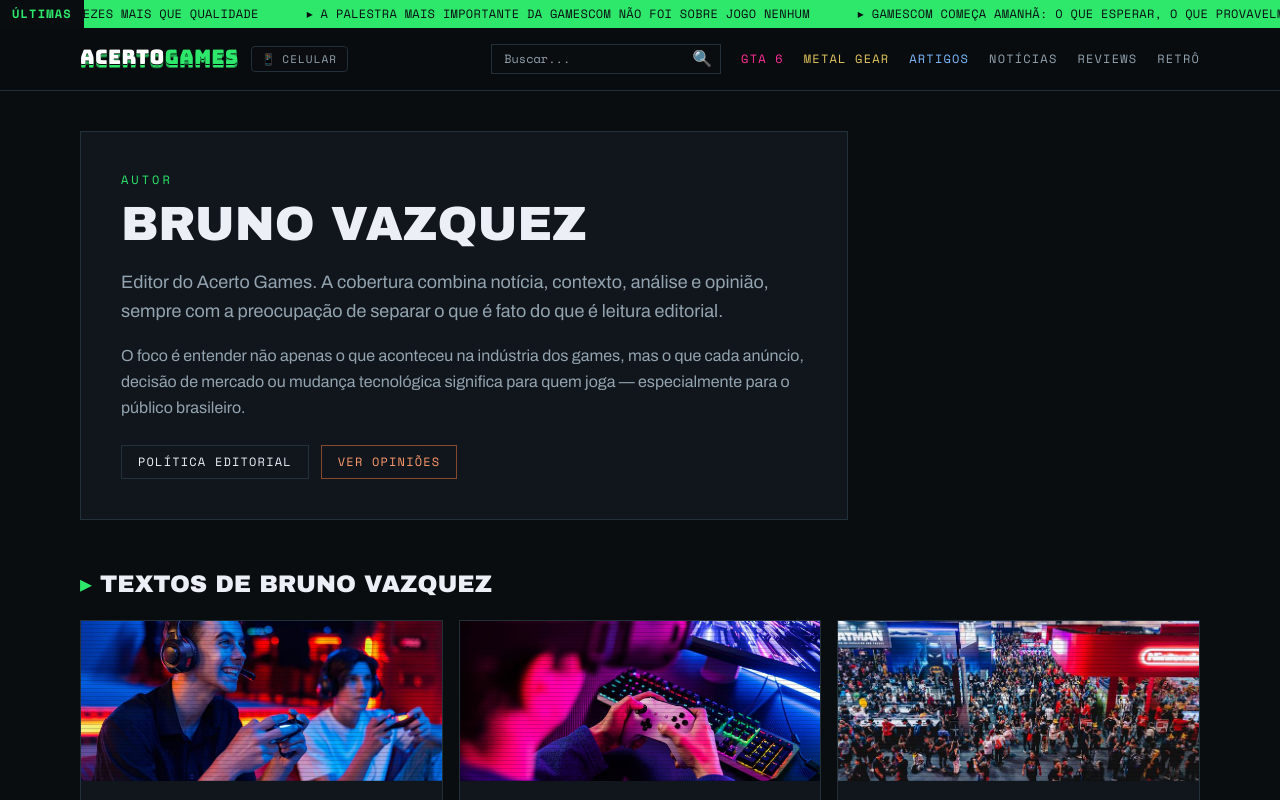
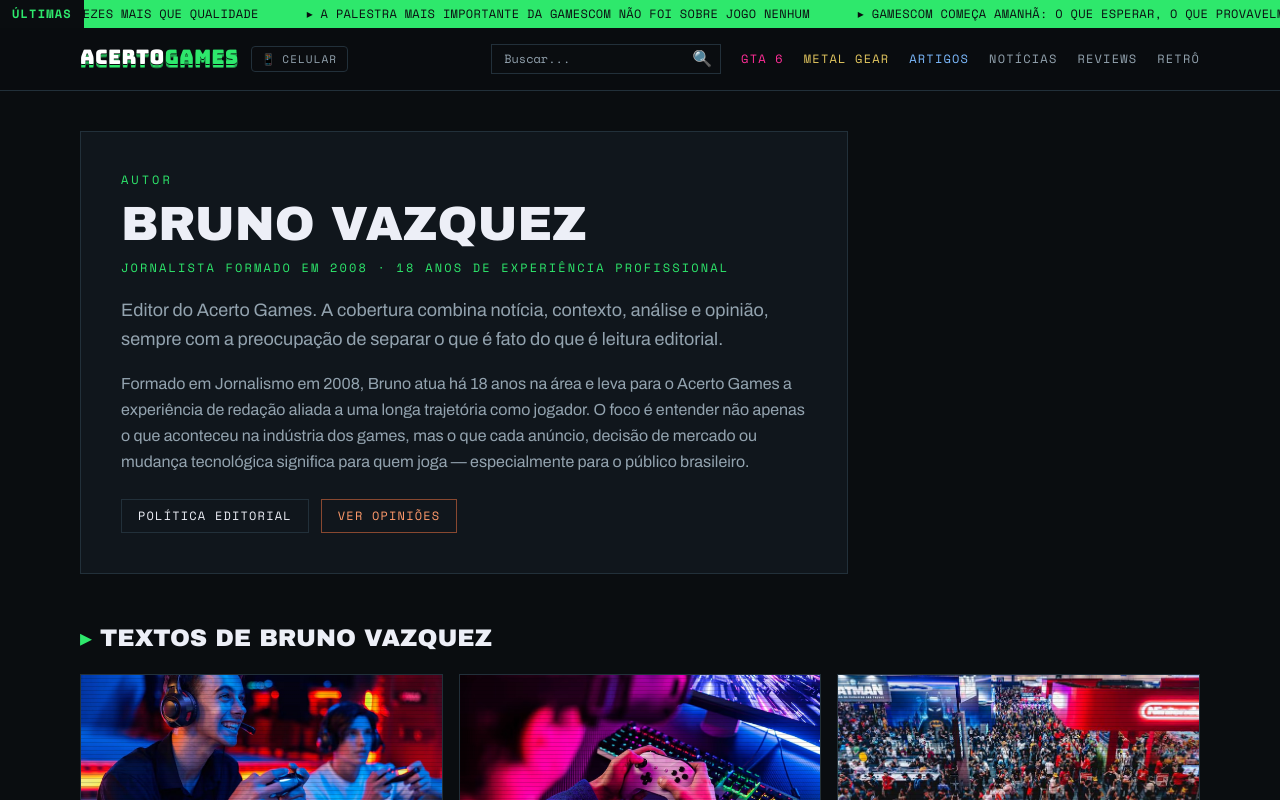
Before and after one commit to brunofvprieto/acerto-games, a Next.js app: page /autor/bruno-vazquez in a window 1280 px wide. Shown: the top 800 px of the page. Built offline with nearby package versions, Linux system fonts and the light colour scheme.

Commit message:
atualiza perfil do autor com formação em jornalismo e experiencia

```diff
--- a/app/autor/bruno-vazquez/page.js
+++ b/app/autor/bruno-vazquez/page.js
@@ -5,7 +5,7 @@ import { NewsCard } from "../../../components/Cards";
 export const metadata = {
   title: "Bruno Vazquez — Acerto Games",
   description:
-    "Perfil editorial de Bruno Vazquez, editor do Acerto Games, com suas matérias, análises e opiniões sobre games e a indústria.",
+    "Perfil editorial de Bruno Vazquez, jornalista formado em 2008 e editor do Acerto Games, com suas matérias, análises e opiniões sobre games e a indústria.",
 };
 
 export default function AutorBrunoVazquez() {
@@ -16,14 +16,19 @@ export default function AutorBrunoVazquez() {
       <section className="max-w-3xl border border-edge bg-surface p-7 md:p-10">
         <p className="font-mono text-xs uppercase tracking-[0.25em] text-arcade">Autor</p>
         <h1 className="mt-3 font-display text-4xl uppercase md:text-5xl">Bruno Vazquez</h1>
+        <p className="mt-3 font-mono text-xs uppercase tracking-[0.18em] text-arcade">
+          Jornalista formado em 2008 · 18 anos de experiência profissional
+        </p>
         <p className="mt-5 text-lg leading-relaxed text-dim">
           Editor do Acerto Games. A cobertura combina notícia, contexto, análise e opinião,
           sempre com a preocupação de separar o que é fato do que é leitura editorial.
         </p>
         <p className="mt-4 text-base leading-relaxed text-dim">
-          O foco é entender não apenas o que aconteceu na indústria dos games, mas o que cada
-          anúncio, decisão de mercado ou mudança tecnológica significa para quem joga —
-          especialmente para o público brasileiro.
+          Formado em Jornalismo em 2008, Bruno atua há 18 anos na área e leva para o Acerto
+          Games a experiência de redação aliada a uma longa trajetória como jogador. O foco é
+          entender não apenas o que aconteceu na indústria dos games, mas o que cada anúncio,
+          decisão de mercado ou mudança tecnológica significa para quem joga — especialmente
+          para o público brasileiro.
         </p>
         <div className="mt-6 flex flex-wrap gap-3 font-mono text-xs uppercase tracking-widest">
           <Link href="/editorial" className="border border-edge px-4 py-2 hover:border-arcade hover:text-arcade">
```
